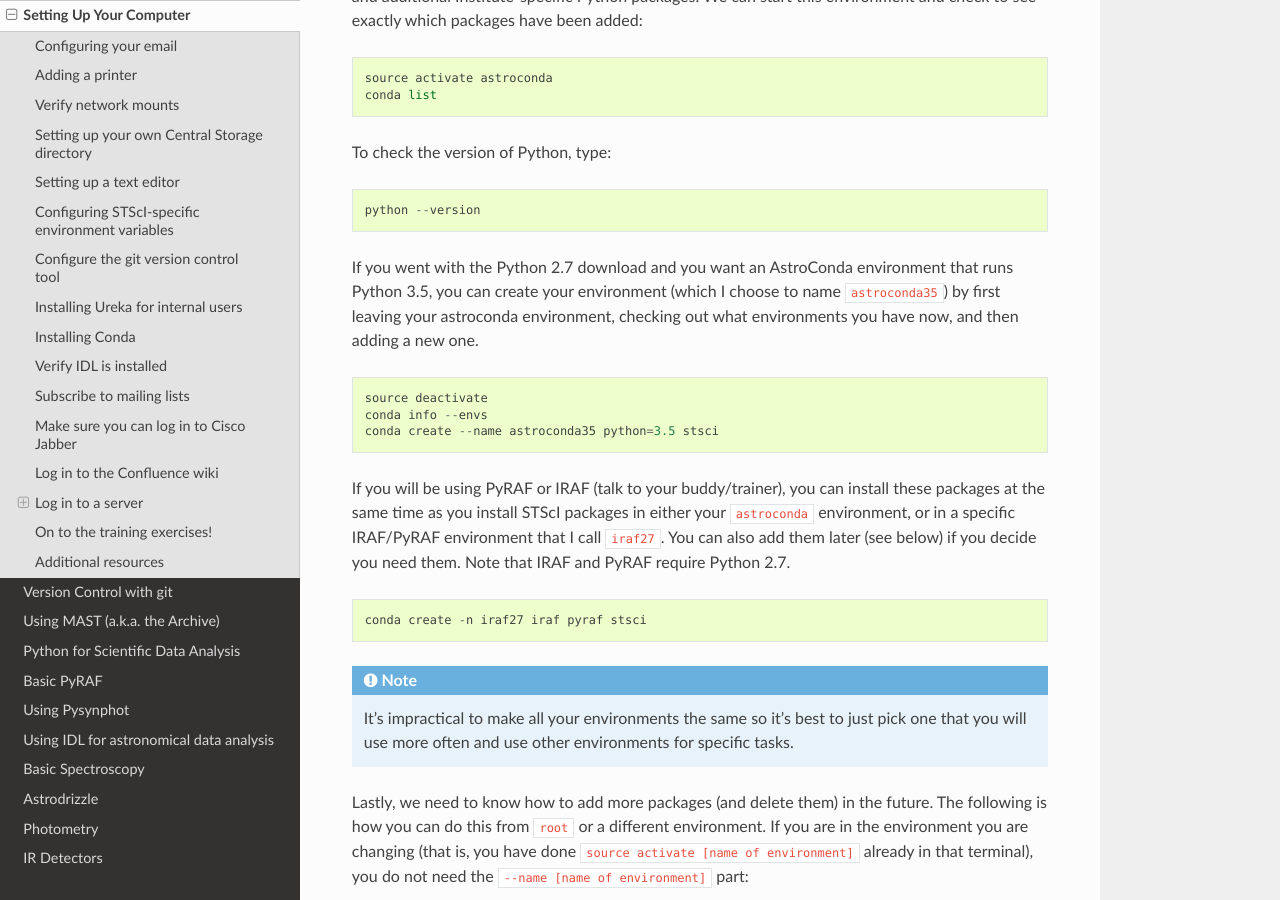
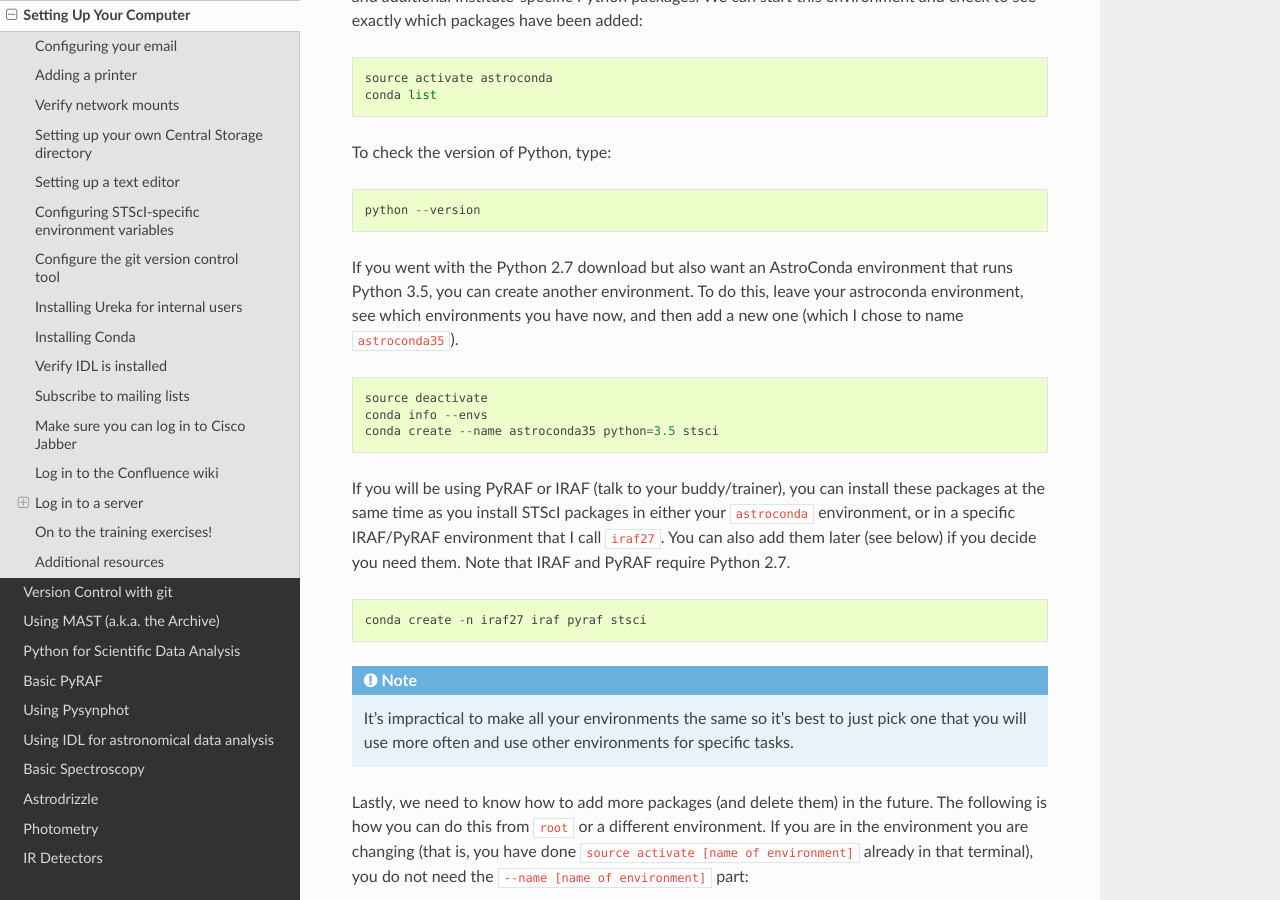
Before and after one commit to staceybright/training-library, a Sphinx documentation site: the page built from source/computer_setup.txt, in a window 1280 px wide and 900 px high, scrolled down 9270 px. Built offline with Sphinx 7.4.7 and the Read the Docs theme 2.0.0, drawn with Linux system fonts in a browser that asks for light colours.

Commit message:
Update computer_setup.txt
I forgot one of the suggested edits.

```diff
--- a/source/computer_setup.txt
+++ b/source/computer_setup.txt
@@ -272,7 +272,7 @@ To check the version of Python, type::
 
     python --version
 
-If you went with the Python 2.7 download and you want an AstroConda environment that runs Python 3.5, you can create your environment (which I choose to name ``astroconda35``) by first leaving your astroconda environment, checking out what environments you have now, and then adding a new one. ::
+If you went with the Python 2.7 download but also want an AstroConda environment that runs Python 3.5, you can create another environment. To do this, leave your astroconda environment, see which environments you have now, and then add a new one (which I chose to name ``astroconda35``). ::
 
     source deactivate
     conda info --envs
```
